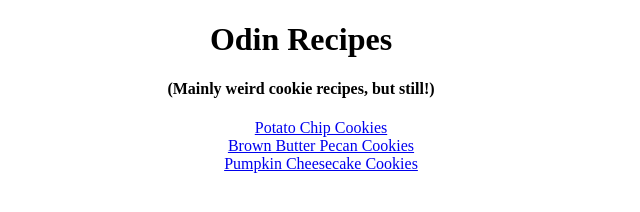
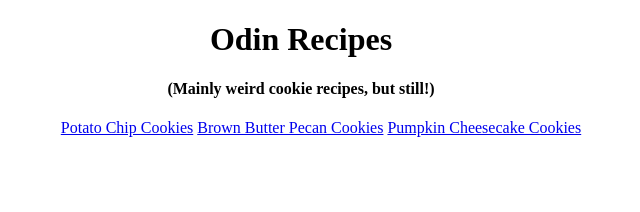
Before and after one commit to jessjuniper/odin-recipes, a plain HTML site: page index.html in a window 1280 px wide. Shown: the whole page, without its empty margins (339-979 px from the left). Drawn offline with Linux system fonts and the light colour scheme.

Commit message:
Make navbar links inline

```diff
--- a/index.html
+++ b/index.html
@@ -9,7 +9,7 @@
 <body>
     <h1>Odin Recipes</h1>
     <h4>(Mainly weird cookie recipes, but still!)</h4>
-    <ul>
+    <ul class="nav">
         <li><a href="recipes/potatochip.html">Potato Chip Cookies</a></li>
         <li><a href="recipes/brownbutterpecan.html">Brown Butter Pecan Cookies</a></li>
         <li><a href="recipes/pumpkincheesecake.html">Pumpkin Cheesecake Cookies</a></li>
--- a/style.css
+++ b/style.css
@@ -9,3 +9,7 @@ ul {
 ol {
     list-style-position: inside
 }
+
+.nav > li {
+    display: inline;
+}
```
Also changed, not shown: recipes/brownbutterpecan.html (+1 -1 lines), recipes/potatochip.html (+1 -1 lines), recipes/pumpkincheesecake.html (+1 -1 lines).
